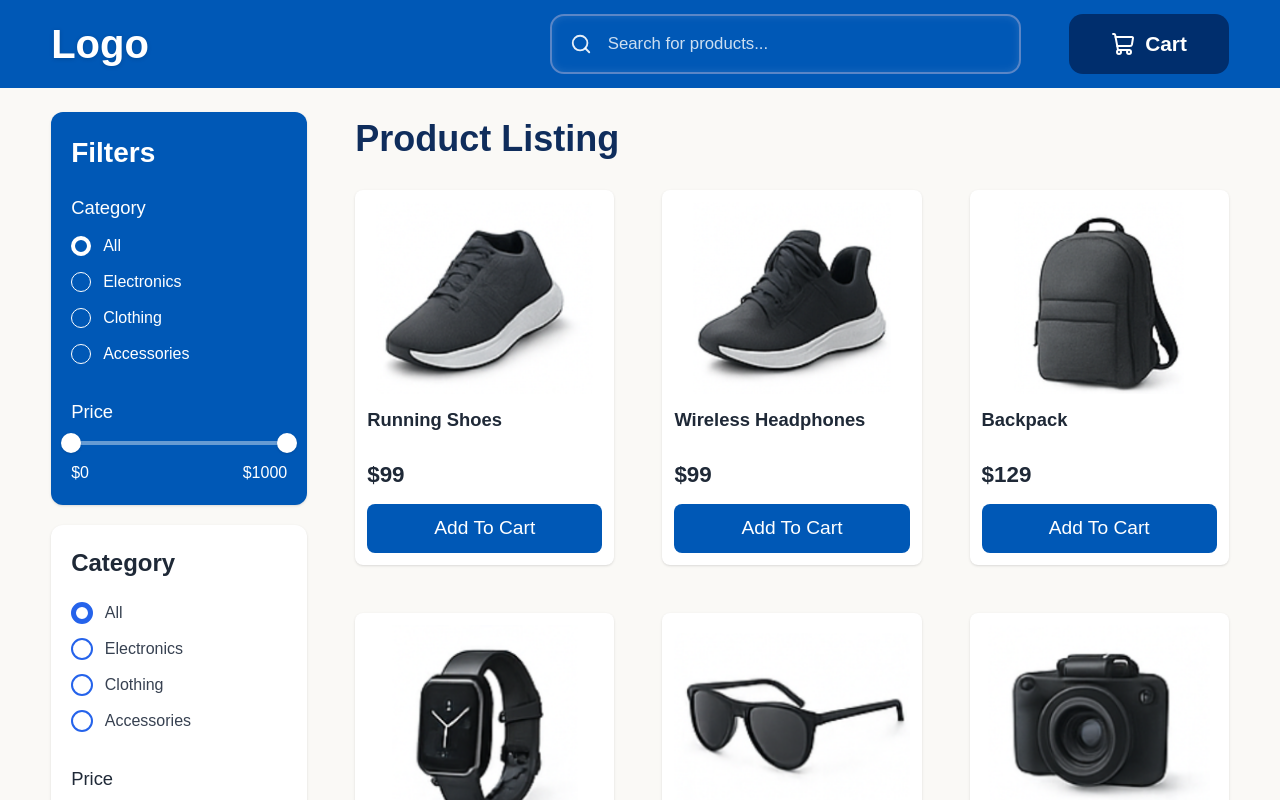
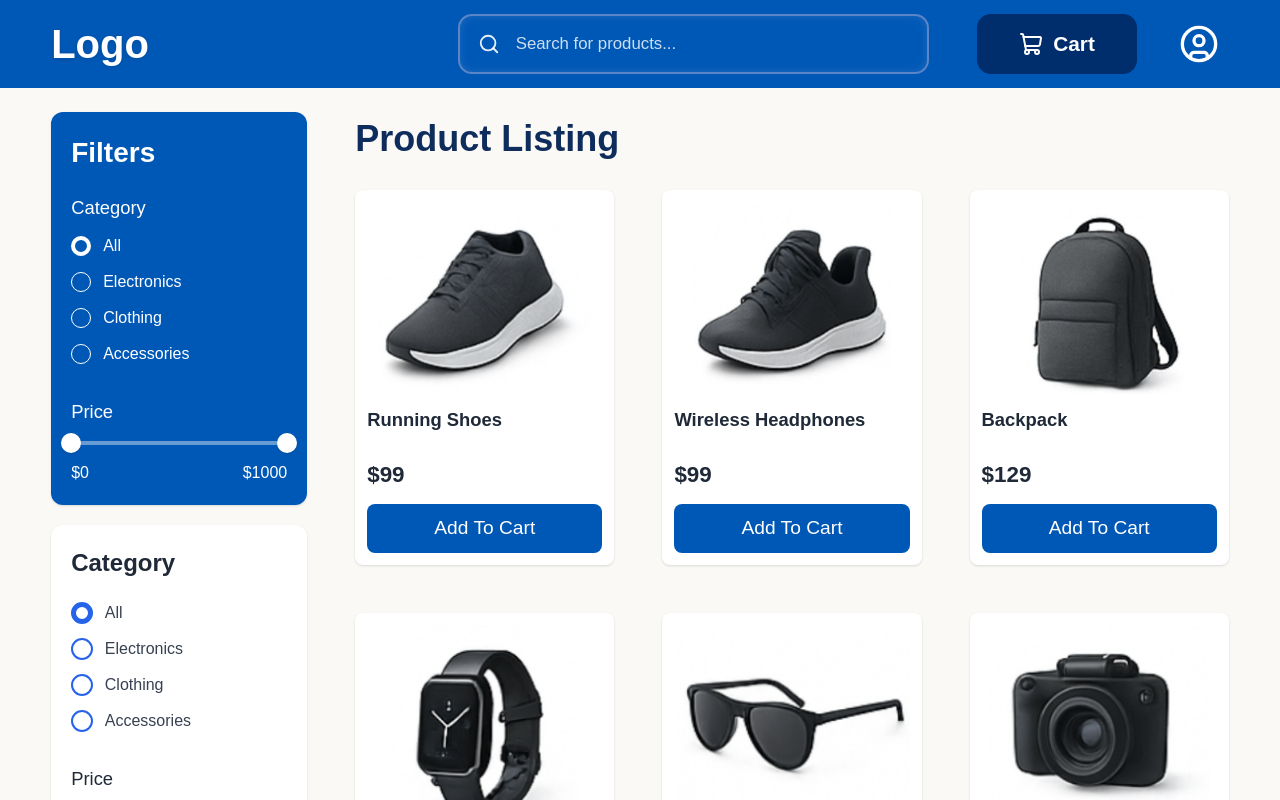
Before and after one commit to Gaurav41507/whatbytes-frontend-assignment, a Next.js app: page / in a window 1280 px wide. Shown: the top 800 px of the page. Built offline with nearby package versions, Linux system fonts and the light colour scheme.

Commit message:
feat : avatar icon added

```diff
--- a/components/Header.tsx
+++ b/components/Header.tsx
@@ -1,6 +1,6 @@
 "use client";
 
-import { Search, ShoppingCart } from 'lucide-react';
+import { Search, ShoppingCart, UserCircle } from 'lucide-react';
 import Link from "next/link";
 import { useCart } from "@/context/CartContext";
 import { useFilters } from "@/context/FilterContext";
@@ -56,7 +56,7 @@ export default function Header() {
                 </div>
 
                 {/* Cart Button */}
-                <div className="flex items-center">
+                <div className="flex items-center gap-[2rem]">
                     <Link
                         href="/cart"
                         className="
@@ -107,6 +107,23 @@ export default function Header() {
                             Cart
                         </span>
                     </Link>
+
+                    <div
+                        className="
+        flex
+        h-[3.25rem]
+        w-[3.25rem]
+        items-center
+        justify-center
+        rounded-[0.875rem]
+        text-white
+        transition
+        md:h-[3.75rem]
+        md:w-[3.75rem]
+    "
+                    >
+                        <UserCircle size={40} />
+                    </div>
                 </div>
             </div>
 
```
